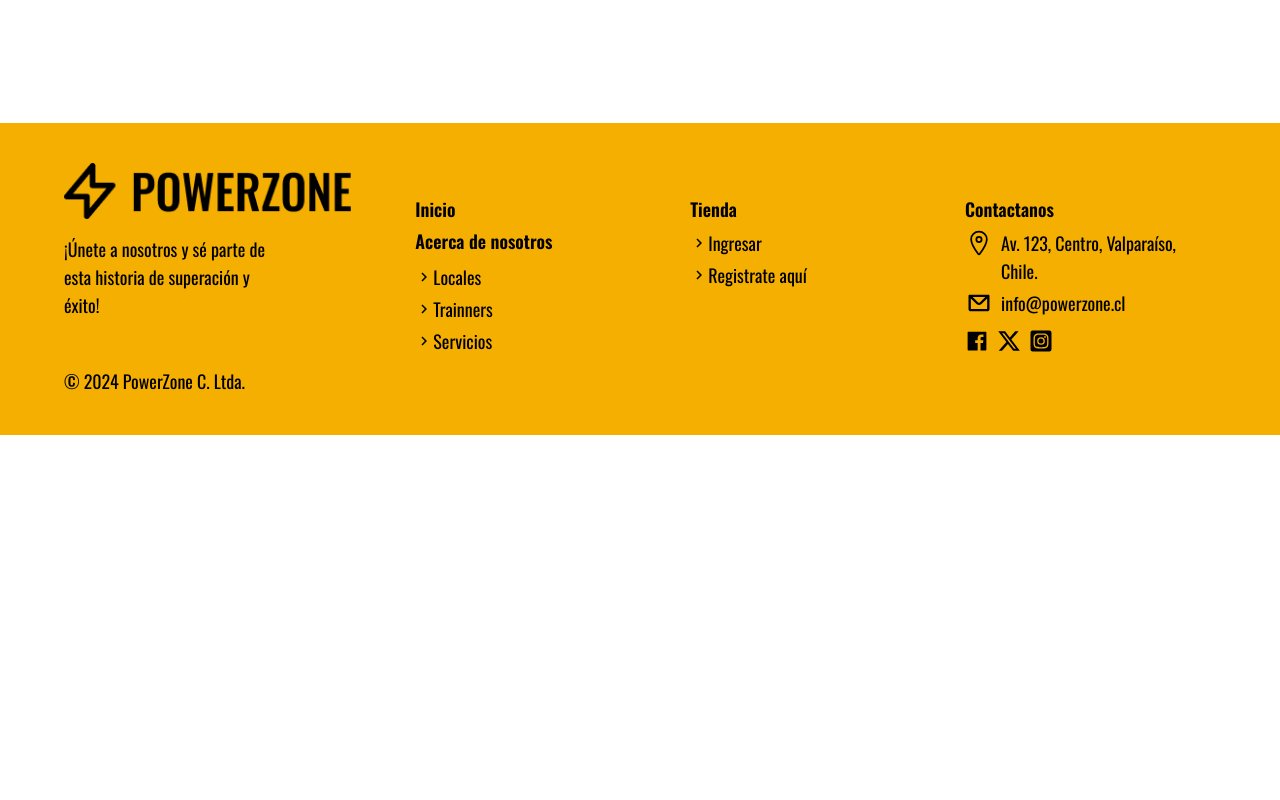
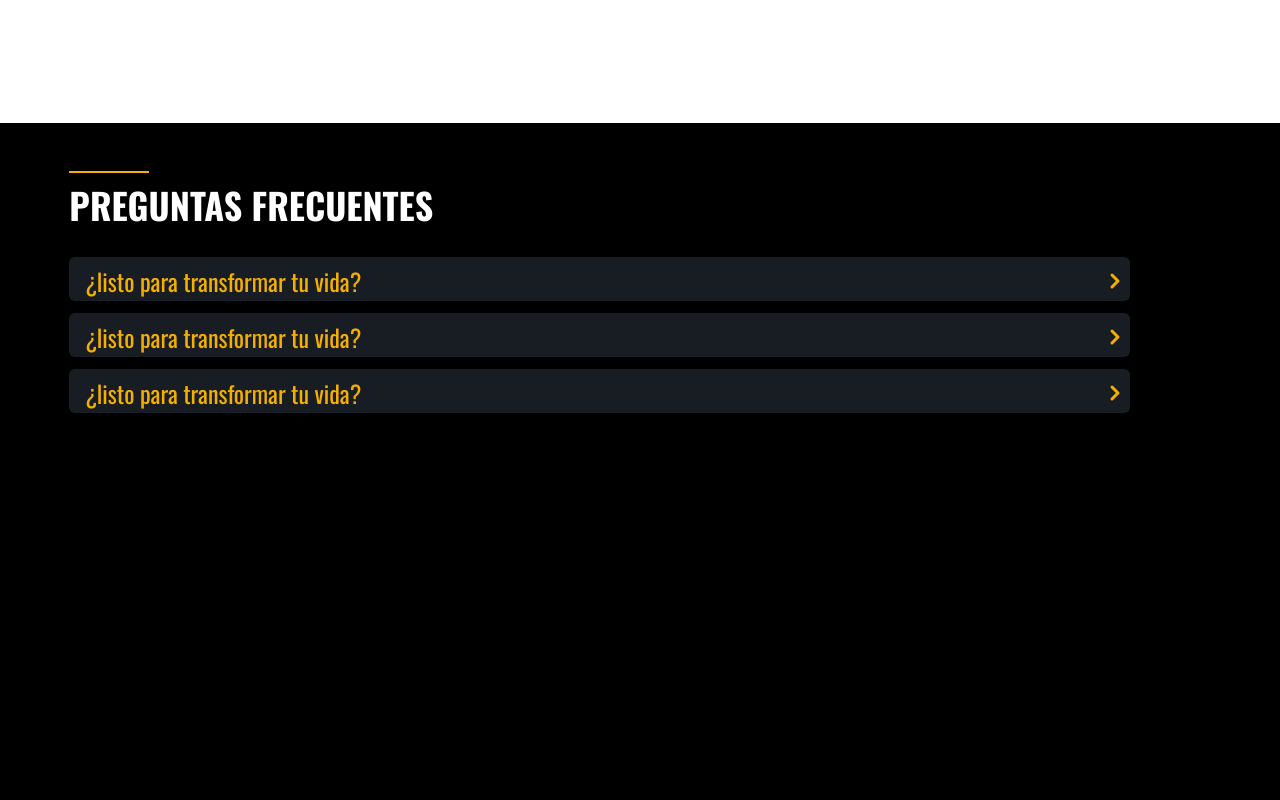
Before and after one commit to juanRCoder/Frontend_gym, a React (Vite) app: page / in a window 1280 px wide. Shown: the part 2480-3280 px from the top of the page. Before the commit the page ends 2915 px from the top, so only its background shows below. Built offline with nearby package versions, Linux system fonts and the light colour scheme.

Commit message:
Feature faqs (#9)
* componente faqs

* navegacion

* style: cambie el color de las preguntas

* agregue el outlet

```diff
--- /dev/null
+++ b/src/components/Questions.jsx
@@ -0,0 +1,64 @@
+// import { FlatESLint } from 'eslint/use-at-your-own-risk';
+import React, { useEffect, useState } from 'react'
+import { HiChevronRight, HiChevronDown } from "react-icons/hi";
+import '../assets/styles/App.css'
+import '../assets/styles/index.css'
+function Questions() {
+  const [IsFaqsOne, setIsFaqsOne] = useState(true)
+  const [IsFaqsTwo, setIsFaqsTwo] = useState(true)
+  const [IsFaqsThree, setIsFaqsThree] = useState(true)
+
+
+  const handleDown = (e) => {
+    let Faqs = e.currentTarget
+    if (Faqs.id == "faqs-1") {
+      let faqs = e.currentTarget
+      IsFaqsOne ? faqs.className = "rounded-md w-11/12 flex flex-col items-center overflow-y-hidden bg-dark h-48" : faqs.className = 'rounded-md w-11/12 flex flex-col items-center justify-between overflow-y-hidden bg-dark h-11 '
+
+      IsFaqsOne ? setIsFaqsOne(false) : setIsFaqsOne(true)
+    }
+    if (Faqs.id == "faqs-2") {
+      let faqs = e.currentTarget
+      IsFaqsTwo ? faqs.className = "rounded-md w-11/12 flex flex-col items-center justify-between overflow-y-hidden bg-dark h-48" : faqs.className = 'rounded-md w-11/12 flex flex-col items-center justify-between overflow-y-hidden bg-dark h-11 '
+      IsFaqsTwo ? setIsFaqsTwo(false) : setIsFaqsTwo(true)
+    }
+    if (Faqs.id == "faqs-3") {
+      let faqs = e.currentTarget
+      IsFaqsThree ? faqs.className = "rounded-md w-11/12 flex flex-col items-center justify-between overflow-y-hidden bg-dark h-48" : faqs.className = 'rounded-md w-11/12 flex flex-col items-center justify-between overflow-y-hidden bg-dark h-11 '
+
+      IsFaqsThree ? setIsFaqsThree(false) : setIsFaqsThree(true)
+    }
+  }
+  return (
+    <article className='min-h-screen flex justify-center bg-black '>
+      <section className='w-11/12'>
+
+        <section className='ml-4 mt-12'>
+          <div className='w-20 h-0.5 bg-[color:var(--yellow)]'></div>
+          <h3 className='text-4xl font-bold mt-3 text-white'>PREGUNTAS FRECUENTES</h3>
+        </section>
+        <section className='mt-8 ml-4 h-4/5 flex flex-col gap-3 ' >
+          <section  id='faqs-1' onClick={(e) => handleDown(e)} className='cursor-pointer rounded-md w-11/12  flex flex-col items-center justify-between overflow-y-hidden bg-dark h-11' >
+            <div className='flex items-center justify-between w-full pt-2 '> <h3 className='text-[color:var(--yellow)] text-2xl font-bold ml-4 oswald-medium'>¿listo para transformar tu vida? </h3> {IsFaqsOne ? <HiChevronRight fontSize={30} className='text-[color:var(--yellow)]'/> : <HiChevronDown className='text-[color:var(--yellow)]' fontSize={30}  />}  </div>
+            <div className='bg-slate-600 rounded-b-lg mt-2 h-60'> <p className='p-3 z-10 text-2xl text-[color:var(--white)]'>Lorem ipsum dolor sit amet consectetur adipisicing elit. Rerum reiciendis, explicabo ad molestiae est sequi dolore aliquam voluptatibus nisi expedita id officia esse adipisci, aspernatur quia! Nobis maiores officiis consectetur!</p> </div>
+          </section>
+
+          <section id='faqs-2' onClick={(e) => handleDown(e)} className='cursor-pointer rounded-md w-11/12 flex flex-col items-center justify-between overflow-y-hidden bg-dark h-11 ' >
+            <div className='flex items-center justify-between w-full  pt-2'> <h3 className='text-[color:var(--yellow)] text-2xl font-bold ml-4 oswald-medium '>¿listo para transformar tu vida?</h3> {IsFaqsTwo ? <HiChevronRight fontSize={30}  className='text-[color:var(--yellow)]' /> : <HiChevronDown fontSize={30} className='text-[color:var(--yellow)]' />}  </div>
+            <div className='bg-slate-600  rounded-b-lg mt-2 h-60'> <p className='p-3  text-2xl z-10 text-[color:var(--white)]'>Lorem ipsum dolor sit amet consectetur adipisicing elit. Rerum reiciendis, explicabo ad molestiae est sequi dolore aliquam voluptatibus nisi expedita id officia esse adipisci, aspernatur quia! Nobis maiores officiis consectetur!</p> </div>
+          </section>
+
+          <section id='faqs-3' onClick={(e) => handleDown(e)} className='cursor-pointer rounded-md w-11/12 flex flex-col items-center justify-between overflow-y-hidden bg-dark h-11 ' >
+            <div className='flex items-center justify-between w-full  pt-2'> <h3 className='text-[color:var(--yellow)] text-2xl font-bold ml-4 oswald-medium '>¿listo para transformar tu vida?</h3> {IsFaqsThree ? <HiChevronRight fontSize={30} className='text-[color:var(--yellow)]' /> : <HiChevronDown fontSize={30} className='text-[color:var(--yellow)]' />}  </div>
+            <div className='bg-slate-600 rounded-b-lg mt-2 h-60'> <p className='p-3 text-2xl z-10 text-[color:var(--white)]'>Lorem ipsum dolor sit amet consectetur adipisicing elit. Rerum reiciendis, explicabo ad molestiae est sequi dolore aliquam voluptatibus nisi expedita id officia esse adipisci, aspernatur quia! Nobis maiores officiis consectetur!</p> </div>
+          </section>
+        </section>
+
+
+      </section>
+    </article>
+  )
+}
+
+
+export default Questions
--- /dev/null
+++ b/src/components/questions/Questions.jsx
@@ -0,0 +1,61 @@
+// import { FlatESLint } from 'eslint/use-at-your-own-risk';
+import React, { useEffect, useState } from 'react'
+import { HiChevronRight, HiChevronDown } from "react-icons/hi";
+function Questions() {
+  const [IsFaqsOne, setIsFaqsOne] = useState(true)
+  const [IsFaqsTwo, setIsFaqsTwo] = useState(true)
+  const [IsFaqsThree, setIsFaqsThree] = useState(true)
+
+
+  const handleDown = (e) => {
+    let Faqs = e.currentTarget
+    if (Faqs.id == "faqs-1") {
+      let faqs = e.currentTarget
+      IsFaqsOne ? faqs.className = "w-11/12 flex flex-col items-center justify-between overflow-y-hidden bg-slate-800 h-48" : faqs.className = 'w-11/12 flex flex-col items-center justify-between overflow-y-hidden bg-slate-800 h-11 '
+
+      IsFaqsOne ? setIsFaqsOne(false) : setIsFaqsOne(true)
+    }
+    if (Faqs.id == "faqs-2") {
+      let faqs = e.currentTarget
+      IsFaqsTwo ? faqs.className = "w-11/12 flex flex-col items-center justify-between overflow-y-hidden bg-slate-800 h-48" : faqs.className = 'w-11/12 flex flex-col items-center justify-between overflow-y-hidden bg-slate-800 h-11 '
+      IsFaqsTwo ? setIsFaqsTwo(false) : setIsFaqsTwo(true)
+    }
+    if (Faqs.id == "faqs-3") {
+      let faqs = e.currentTarget
+      IsFaqsThree ? faqs.className = "w-11/12 flex flex-col items-center justify-between overflow-y-hidden bg-slate-800 h-48" : faqs.className = 'w-11/12 flex flex-col items-center justify-between overflow-y-hidden bg-slate-800 h-11 '
+
+      IsFaqsThree ? setIsFaqsThree(false) : setIsFaqsThree(true)
+    }
+  }
+  return (
+    <article className='min-h-screen flex justify-center'>
+      <section className='w-11/12'>
+
+        <section className='ml-4 mt-12'>
+          <div className='w-20 h-0.5 bg-amber-300'></div>
+          <h3 className='text-5xl font-bold mt-3'>preguntas frecuentes</h3>
+        </section>
+        <section className='mt-8 ml-4 h-4/5 flex flex-col gap-3 ' >
+          <section id='faqs-1' onClick={(e) => handleDown(e)} className='w-11/12  flex flex-col items-center justify-between overflow-y-hidden bg-slate-800 h-11' >
+            <div className='flex items-center justify-between w-full pt-2 '> <h3 className='text-yellow-300 text-2xl font-bold ml-4'>¿listo para transformar tu vida?</h3> {IsFaqsOne ? <HiChevronRight fontSize={30} color='yellow' /> : <HiChevronDown fontSize={30} color='yellow' />}  </div>
+            <div className='bg-slate-600  rounded-b-lg mt-2 '> <p className='p-3 z-10 text-2xl'>Lorem ipsum dolor sit amet consectetur adipisicing elit. Rerum reiciendis, explicabo ad molestiae est sequi dolore aliquam voluptatibus nisi expedita id officia esse adipisci, aspernatur quia! Nobis maiores officiis consectetur!</p> </div>
+          </section>
+
+          <section id='faqs-2' onClick={(e) => handleDown(e)} className='w-11/12 flex flex-col items-center justify-between overflow-y-hidden bg-slate-800 h-11 ' >
+            <div className='flex items-center justify-between w-full  pt-2'> <h3 className='text-yellow-300 text-2xl font-bold ml-4'>¿listo para transformar tu vida?</h3> {IsFaqsTwo ? <HiChevronRight fontSize={30} color='yellow' /> : <HiChevronDown fontSize={30} color='yellow' />}  </div>
+            <div className='bg-slate-600  rounded-b-lg mt-2'> <p className='p-3 text-2xl z-10'>Lorem ipsum dolor sit amet consectetur adipisicing elit. Rerum reiciendis, explicabo ad molestiae est sequi dolore aliquam voluptatibus nisi expedita id officia esse adipisci, aspernatur quia! Nobis maiores officiis consectetur!</p> </div>
+          </section>
+
+          <section id='faqs-3' onClick={(e) => handleDown(e)} className='w-11/12 flex flex-col items-center justify-between overflow-y-hidden bg-slate-800 h-11 ' >
+            <div className='flex items-center justify-between w-full  pt-2'> <h3 className='text-yellow-300 text-2xl font-bold ml-4'>¿listo para transformar tu vida?</h3> {IsFaqsThree ? <HiChevronRight fontSize={30} color='yellow' /> : <HiChevronDown fontSize={30} color='yellow' />}  </div>
+            <div className='bg-slate-600 rounded-b-lg mt-2'> <p className='p-3 text-2xl z-10'>Lorem ipsum dolor sit amet consectetur adipisicing elit. Rerum reiciendis, explicabo ad molestiae est sequi dolore aliquam voluptatibus nisi expedita id officia esse adipisci, aspernatur quia! Nobis maiores officiis consectetur!</p> </div>
+          </section>
+        </section>
+
+
+      </section>
+    </article>
+  )
+}
+
+export default Questions
--- a/src/pages/Layout.jsx
+++ b/src/pages/Layout.jsx
@@ -1,13 +1,15 @@
 import { Outlet } from "react-router-dom";
 import NavBar from "../components/NavBar";
 import Footer from "../components/Footer";
-
+import Questions from "../components/Questions";
+import VideoSection from "../components/VideoSection";
 function Layout() {
   return (
     <>
-      <NavBar />
-      <Outlet />
-      <Footer />
+    <NavBar />
+   <Outlet />
+     <Questions/>
+     <Footer/>
     </>
   );
 }
```
Also changed, not shown: src/assets/right-arrow-svgrepo-com.svg (added), src/assets/styles/index.css (line endings or trailing spaces).
